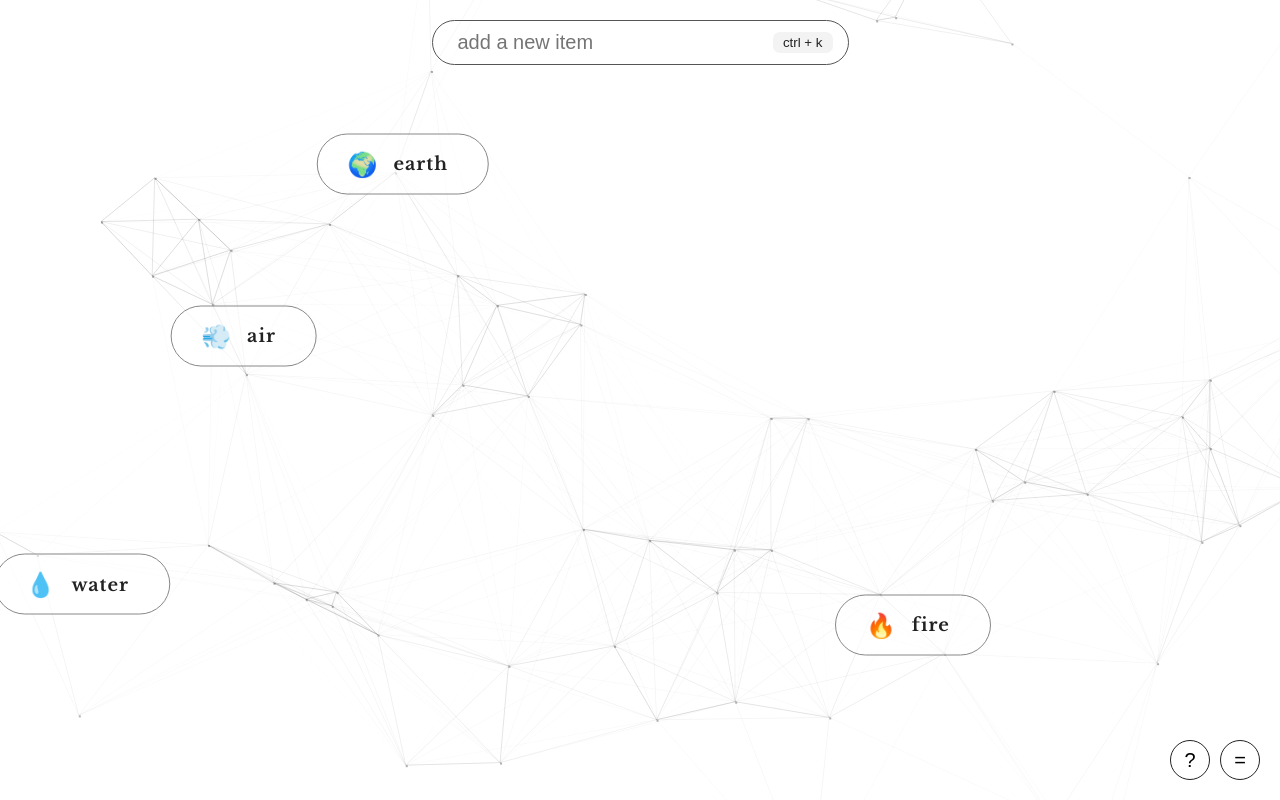
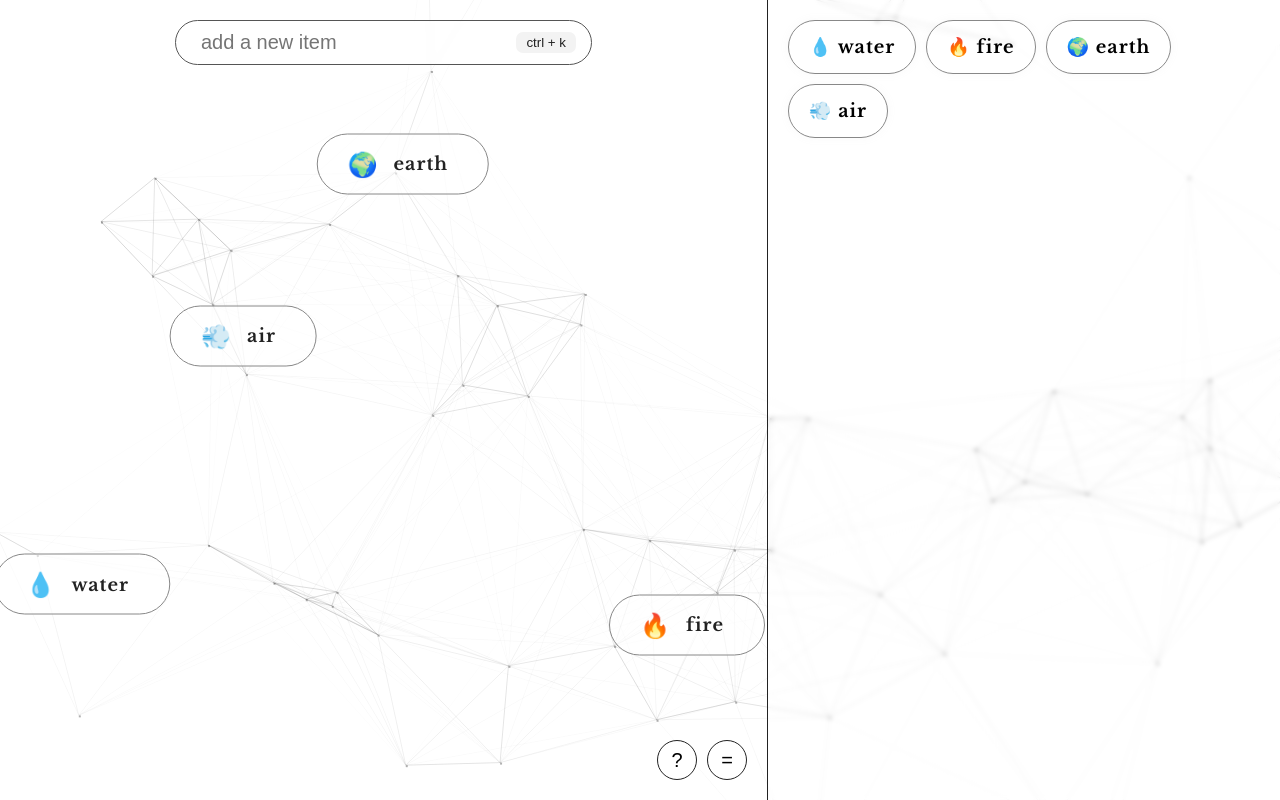
Before and after one commit to hexxt-git/merge-em-up, a SvelteKit app: page /merge in a window 1280 px wide. Built offline with nearby package versions, Linux system fonts and the light colour scheme; a web font is replaced by a local one.

Commit message:
history menu

```diff
--- a/src/lib/CheatBar.svelte
+++ b/src/lib/CheatBar.svelte
@@ -1,9 +1,10 @@
 <script lang="ts">
 	import { onMount } from 'svelte';
 	import { writable, type Writable } from 'svelte/store';
-	import type { Item } from './types';
+	import type { Item, Entry } from './types';
 	import { insertItem } from '../routes/merge/interactions';
 	export let items: Writable<Item[]> = writable([]);
+	export let history: Writable<Entry[]> = writable([]);
 
 	let processing = false;
 	let textInput: HTMLInputElement;
@@ -34,7 +35,7 @@
 		let emoji = '';
 		let emoji_res = await fetch(`/api/emoji?word=${word}`);
 		if (emoji_res.status == 200) emoji = await emoji_res.text();
-		insertItem(items, word, emoji);
+		insertItem(items, history, word, emoji);
 		if (textInput.value == word) textInput.value = '';
 		processing = false;
 	};
@@ -65,6 +66,7 @@
 		justify-content: space-between;
 		padding-right: 15px;
 		user-select: none;
+		backdrop-filter: blur(3px);
 	}
 	form button {
 		background-color: #f3f3f3;
--- a/src/lib/types.ts
+++ b/src/lib/types.ts
@@ -40,3 +40,8 @@ export interface Item {
 	held: boolean;
 	status: 'free'|'merge'|'delete';
 }
+
+export interface Entry {
+	word: string;
+	emoji: string;
+}
--- a/src/routes/merge/+page.svelte
+++ b/src/routes/merge/+page.svelte
@@ -10,30 +10,32 @@
 	import Help from '$lib/Help.svelte';
 	import { onMount } from 'svelte';
 	let show_help = false;
-	let show_menu = false;
+	let show_history = true;
 	let container: HTMLElement;
 	import ItemDiv from '$lib/ItemDiv.svelte';
 
 	import { writable, type Writable } from 'svelte/store';
-	import type { Item } from '$lib/types';
+	import type { Entry, Item } from '$lib/types';
 
 	const items: Writable<Item[]> = writable([]);
+	const history: Writable<Entry[]> = writable([]);
 
 	if (typeof window != 'undefined') {
-		insertItem(items, 'water', '💧');
-		insertItem(items, 'fire', '🔥');
-		insertItem(items, 'earth', '🌍');
-		insertItem(items, 'air', '💨');
+		insertItem(items, history, 'water', '💧');
+		insertItem(items, history, 'fire', '🔥');
+		insertItem(items, history, 'earth', '🌍');
+		insertItem(items, history, 'air', '💨');
 	}
 
 	onMount(() => {
-		initSimulation(items, container);
+		initSimulation(items, history, container);
 	});
 </script>
 
+<main class={show_history ? 'game' : 'no-game'}>
 	<!-- svelte-ignore a11y-no-static-element-interactions -->
 	<!-- svelte-ignore a11y-no-noninteractive-element-interactions -->
-<main
+	<div
 		bind:this={container}
 		on:mousedown={(e) => mouseDown(items, e)}
 		on:mouseup={(e) => mouseUp(items)}
@@ -41,8 +43,9 @@
 		on:touchend={(e) => mouseUp(items)}
 		on:mouseleave={(e) => mouseUp(items)}
 		on:dblclick={(e) => mouseDBClick(items, e)}
+		id="game"
 	>
-	<CheatBar {items} />
+		<CheatBar {items} {history} />
 
 		{#each $items as item (item.id)}
 			<ItemDiv {item} />
@@ -50,21 +53,95 @@
 
 		<div class="buttons">
 			<button on:click={() => (show_help = !show_help)}>?</button>
-		<button on:click={() => (show_menu = !show_menu)}>=</button>
+			<button on:click={() => (show_history = !show_history)}>=</button>
 		</div>
 		<div class="overlays">
 			{#if show_help}
 				<Help />
 			{/if}
 		</div>
+	</div>
+	<dib id="history">
+		<!-- svelte-ignore a11y-click-events-have-key-events -->
+		{#each $history as entry}
+			<!-- svelte-ignore a11y-no-static-element-interactions -->
+			<span
+				on:click={() =>
+					insertItem(items, history, entry.word, entry.emoji)}
+				>{entry.emoji} {entry.word}</span
+			>
+		{/each}
+	</dib>
 </main>
 
 <style>
 	main {
+		display: grid;
+		grid-template-columns: 3fr 2fr;
 		width: 100%;
 		height: 100vh;
+		overflow: hidden;
+		transition:
+			grid-template-columns 0.4s ease-out,
+			grid;
+	}
+	.no-game {
+		grid-template-columns: 3fr 0;
+	}
+	#history {
+		display: flex;
+		flex-wrap: wrap;
+		justify-content: flex-start;
+		align-items: flex-start;
+		align-content: flex-start;
+		gap: 10px;
+		padding: 20px;
+		backdrop-filter: blur(2px);
+		overflow: hidden scroll;
+		scrollbar-width: thin;
+	}
+	#history span {
+		padding: 15px 20px;
+		border: solid #888 1px;
+		border-radius: 200px;
+		user-select: none;
+		cursor: pointer;
+		font-size: 18px;
+		font-weight: bold;
+		letter-spacing: 1px;
+		height: fit-content;
+		box-shadow: #aaa1 0 0 10px;
+		backdrop-filter: blur(4px);
+	}
+	#game {
 		position: relative;
 		overflow: hidden;
+		border-right: solid 1px #222;
+	}
+	@media (max-width: 800px) {
+		main {
+			grid-template-columns: 1fr;
+			grid-template-rows: 3fr 4fr;
+			transition:
+				grid-template-rows 0.4s ease-out,
+				grid;
+		}
+		.no-game {
+			grid-template-columns: 1fr;
+			grid-template-rows: 3fr 0;
+		}
+		#game {
+			border-right: 0;
+			border-bottom: solid 1px #222;
+		}
+		#history {
+			padding: 10px;
+		}
+		#history span {
+			padding: 10px 15px;
+			font-size: 16px;
+			font-weight: normal;
+		}
 	}
 	.buttons {
 		position: absolute;
--- a/src/routes/merge/interactions.ts
+++ b/src/routes/merge/interactions.ts
@@ -5,6 +5,7 @@ import {
 	vectorMagnitude,
 	vectorNormalize,
 	type Item,
+	type Entry,
 	type Vector2,
 } from '$lib/types';
 import type { Writable } from 'svelte/store';
@@ -23,7 +24,11 @@ async function merge(word1: string, word2: string, id: number) {
 	}
 }
 
-function update(items: Item[]) {
+function update(
+	items: Item[],
+	history: Writable<Entry[]>,
+	container: HTMLElement
+) {
 	items.forEach((item) => {
 		if (merge_queue.has(item.id)) {
 			const mergeItem = merge_queue.get(item.id)!;
@@ -32,6 +37,11 @@ function update(items: Item[]) {
 			item.emoji = mergeItem.emoji;
 			item.id = Math.random();
 			merge_queue.delete(item.id);
+
+			history.update((history) => {
+				if (history.some((entry) => entry.word == item.word)) return history;
+				return [...history, { word: item.word, emoji: item.emoji }];
+			});
 		}
 	});
 
@@ -51,7 +61,7 @@ function update(items: Item[]) {
 				vectorMultiply(dir, force)
 			);
 			if (
-				dist < 20 &&
+				dist < 40 &&
 				// item.word != other.word &&
 				other.status != 'merge' &&
 				item.status != 'merge' &&
@@ -64,6 +74,14 @@ function update(items: Item[]) {
 				merge(item.word, other.word, other.id);
 			}
 		});
+		const padding = 80;
+		if (!container) return;
+		if (item.position.x < padding) item.position.x = padding;
+		if (item.position.y < padding) item.position.y = padding / 2;
+		if (item.position.x > container.clientWidth - padding)
+			item.position.x = container.clientWidth - padding;
+		if (item.position.y > container.clientHeight - padding / 2)
+			item.position.y = container.clientHeight - padding / 2;
 	});
 	items.sort((a, b) => Number(a.held) - Number(b.held));
 	items = items.filter((item) => item.status !== 'delete');
@@ -71,10 +89,13 @@ function update(items: Item[]) {
 	return items;
 }
 
-function update_loop(items: Writable<Item[]>) {
-	setInterval(() => {
-		items.update(update);
-	}, 1000 / 60);
+function update_loop(
+	items: Writable<Item[]>,
+	history: Writable<Entry[]>,
+	container: HTMLElement
+) {
+	items.update((items) => update(items, history, container));
+	requestAnimationFrame(() => update_loop(items, history, container));
 }
 export const mouseDown = (
 	items: Writable<Item[]>,
@@ -125,13 +146,17 @@ export function duplicate_item(item: Item) {
 }
 
 function mouse_interactions(items: Writable<Item[]>, container: HTMLElement) {
+	const move_item = (item: Item, x: number, y: number) => {
+		item.position.x = x;
+		item.position.y = y;
+	};
 	const handle_mousemove = (e: MouseEvent) => {
 		items.update((items) => {
-			items.forEach((item) => {
-				if (!item.held) return;
-				item.position.x = e.clientX;
-				item.position.y = e.clientY;
-			});
+			items
+				.filter((item) => item.held)
+				.forEach((item) => {
+					move_item(item, e.clientX, e.clientY);
+				});
 			return items;
 		});
 	};
@@ -141,12 +166,12 @@ function mouse_interactions(items: Writable<Item[]>, container: HTMLElement) {
 
 	const handle_touchmove = (e: TouchEvent) => {
 		items.update((items) => {
-			items.forEach((item) => {
-				if (!item.held) return;
-				let touch = e.changedTouches[0];
-				item.position.x = touch.clientX;
-				item.position.y = touch.clientY;
-			});
+			items
+				.filter((item) => item.held)
+				.forEach((item) => {
+					let touch = e.changedTouches[0];
+					move_item(item, touch.clientX, touch.clientY);
+				});
 			return items;
 		});
 	};
@@ -158,18 +183,22 @@ function mouse_interactions(items: Writable<Item[]>, container: HTMLElement) {
 
 export function initSimulation(
 	items: Writable<Item[]>,
+	history: Writable<Entry[]>,
 	container: HTMLElement
 ) {
 	if (typeof window == 'undefined') return;
 	mouse_interactions(items, container);
-	update_loop(items);
+	update_loop(items, history, container);
 }
 
 export async function insertItem(
 	items: Writable<Item[]>,
+	history: Writable<Entry[]>,
 	word: string,
 	emoji: string
 ) {
+	if (items == undefined) return;
+	if (typeof window == 'undefined') return;
 	const newItem: Item = {
 		id: Math.random(),
 		word: word,
@@ -186,4 +215,8 @@ export async function insertItem(
 	}, 3000);
 
 	items.update((items) => [...items, newItem]);
+	history.update((history) => {
+		if (history.some((entry) => entry.word == word)) return history;
+		return [...history, { word, emoji }];
+	});
 }
```
Lines whose indentation alone changed are shown as unchanged.
